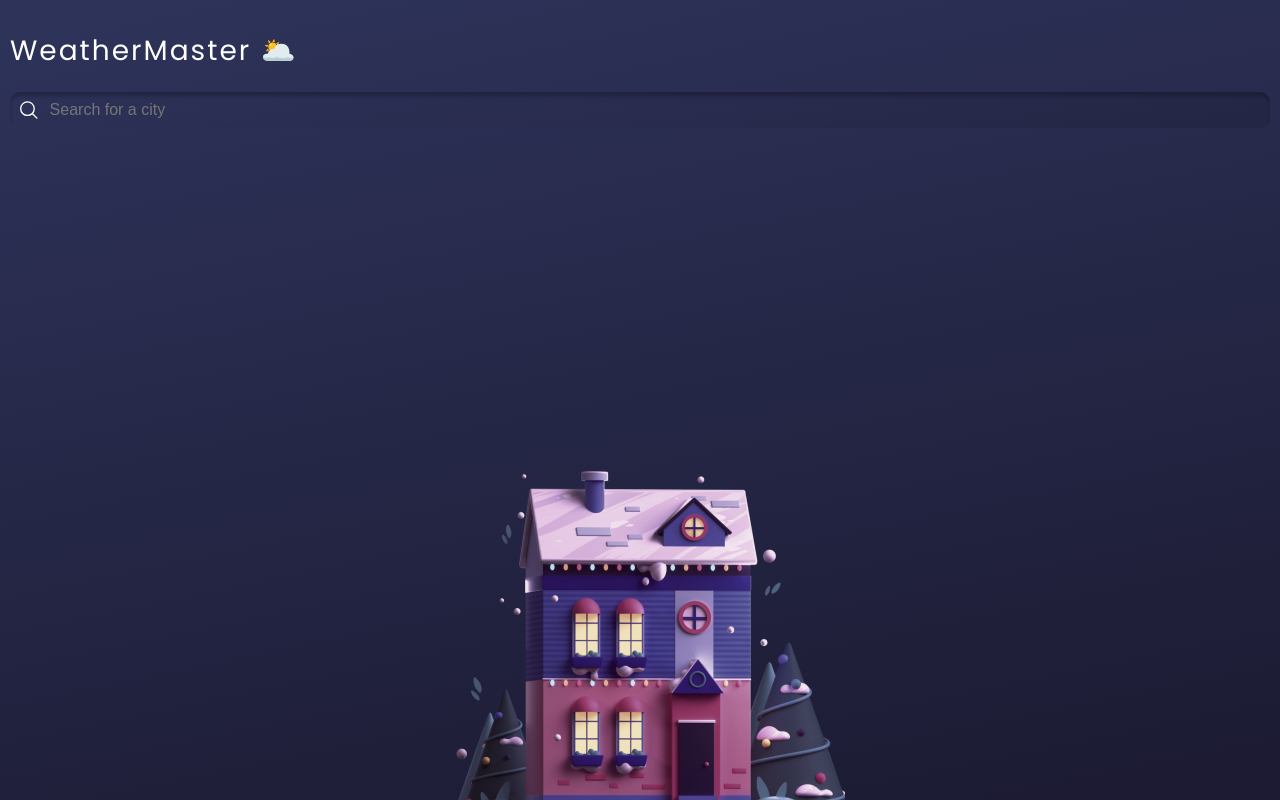
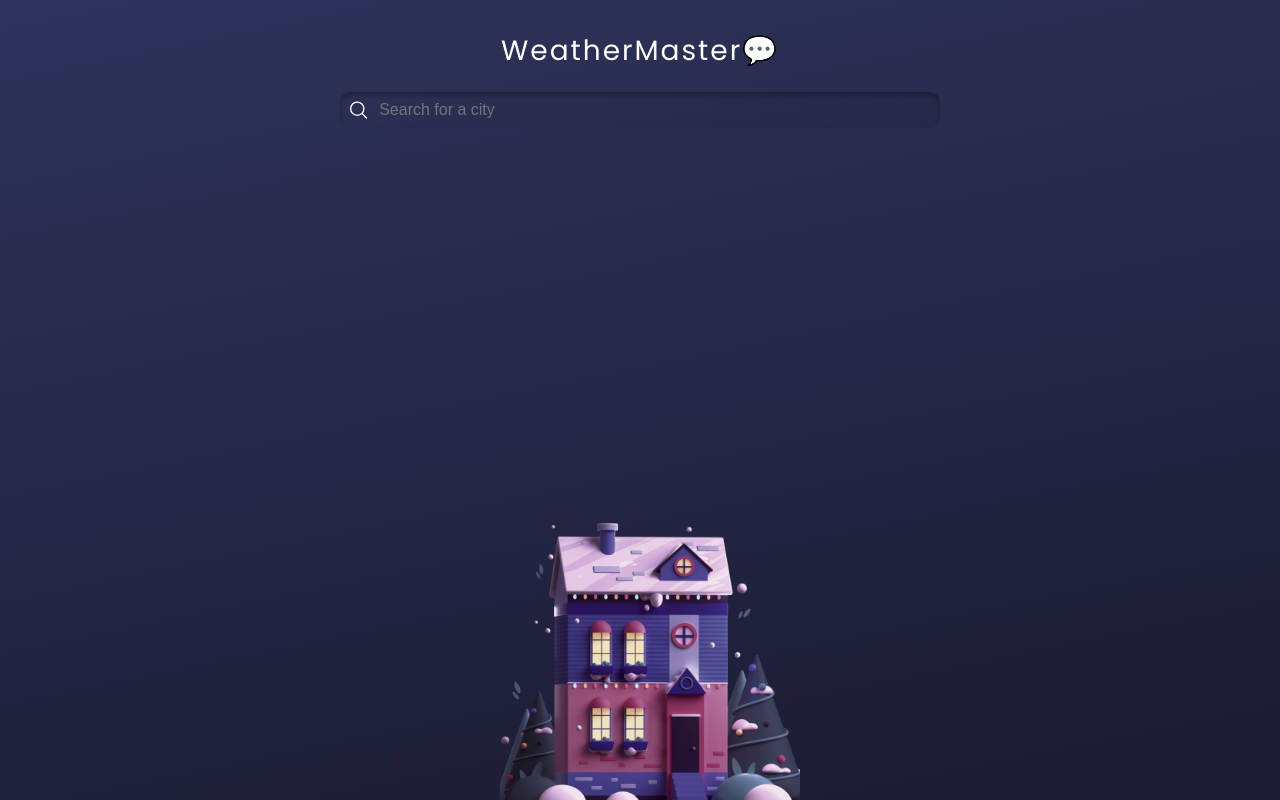
Before and after one commit to shruti-202/weather-master, a React (Create React App) app: page / in a window 1280 px wide. Built offline with nearby package versions, Linux system fonts and the light colour scheme.

Commit message:
style: styled components

```diff
--- a/src/App.css
+++ b/src/App.css
@@ -1,8 +1,11 @@
-.App {
-  padding: 10px;
-}
-
 :root {
   --white: #ffffff;
   --off-white: #adb5bd;
 }
+.App {
+  padding: 10px;
+}
+.app-container {
+  max-width: 600px;
+  margin: auto
+}
--- a/src/components/Footer/Footer.css
+++ b/src/components/Footer/Footer.css
@@ -1,6 +1,9 @@
 footer {
-    position: fixed;
-    width: 100%;
-    bottom: -50px;
-    text-align: center;
+  position: fixed;
+  width: 100%;
+  bottom: -16px;
+  text-align: center;
 }
+footer img {
+  width: 300px;
+}
--- a/src/components/Header/Header.css
+++ b/src/components/Header/Header.css
@@ -1,8 +1,9 @@
 .header {
-    padding: 20px 0
+  padding: 20px 0;
 }
 .header h1 {
-    font-size: 28px;
-    font-weight: 400;
-    letter-spacing: 2px;
+  font-size: 28px;
+  font-weight: 400;
+  letter-spacing: 2px;
+  text-align: center;
 }
--- a/src/components/Header/Header.jsx
+++ b/src/components/Header/Header.jsx
@@ -4,7 +4,7 @@ import "./Header.css";
 const Header = () => {
   return (
     <header className="header">
-      <h1>WeatherMaster 🌥️</h1>
+      <h1>WeatherMaster💬</h1>
     </header>
   );
 };
--- a/src/components/WeatherCard/WeatherCard.css
+++ b/src/components/WeatherCard/WeatherCard.css
@@ -17,16 +17,20 @@
   font-size: 40px;
 }
 .weather-info {
-  display: flex;
-  align-items: center;
   gap: 15px;
   color: var(--off-white);
+  margin-bottom: 15px;
+}
+.weather-info span {
+  margin-right: 10px;
 }
 .weather-place {
   font-size: 16px;
 }
-.weather-avatar {
+.weather-avatar img {
   position: absolute;
-  top: -60px;
-  right: -15px;
+  top: -48px;
+  right: -54px;
+  width: 120px;
+  height: 120px;
 }
```
